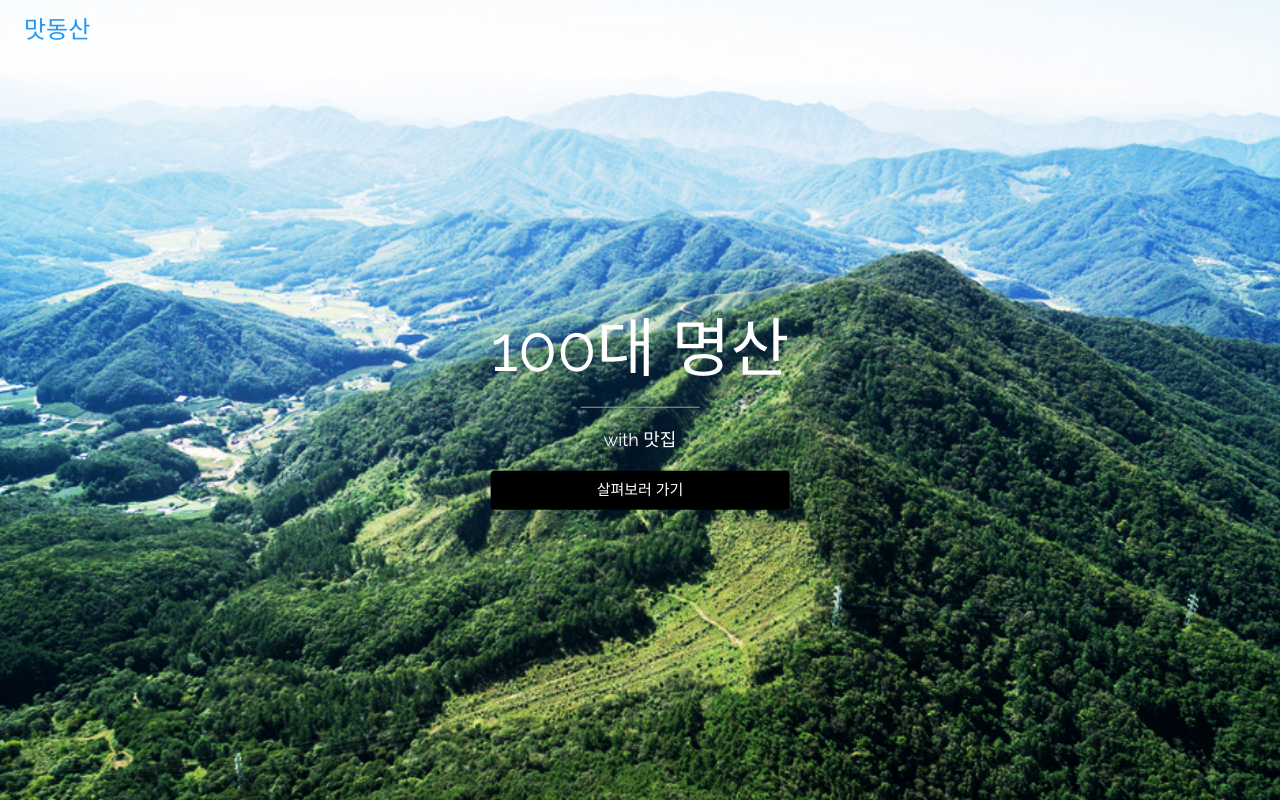
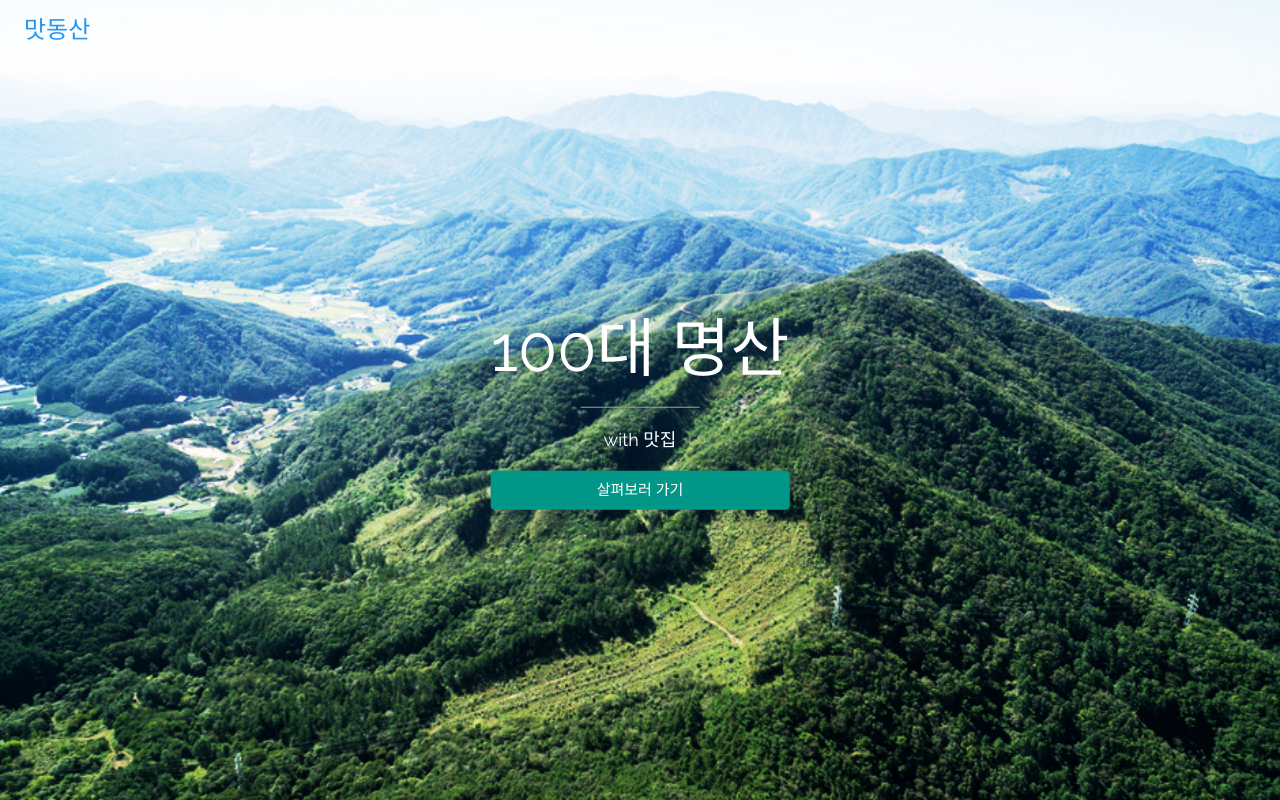
Before and after one commit to kiiney/mt_korea-1, a Django app: page / in a window 1280 px wide. Run offline with Django 3.2, Linux system fonts and the light colour scheme.

Commit message:
color change

```diff
--- a/templates/board/firstpage.html
+++ b/templates/board/firstpage.html
@@ -18,7 +18,7 @@
     <h1 class="w3-jumbo w3-animate-top">100대 명산</h1>
     <hr class="w3-border-grey" style="margin:auto;width:40%">
     <p class="w3-large w3-center">with 맛집</p>
-    <a href="#" class="w3-btn w3-block w3-black w3-hover-light-blue w3-round w3-medium">살펴보러 가기</a>
+    <a href="#" class="w3-btn w3-block w3-teal w3-hover-light-blue w3-round w3-medium">살펴보러 가기</a>
   </div>
 </div>
 
```
